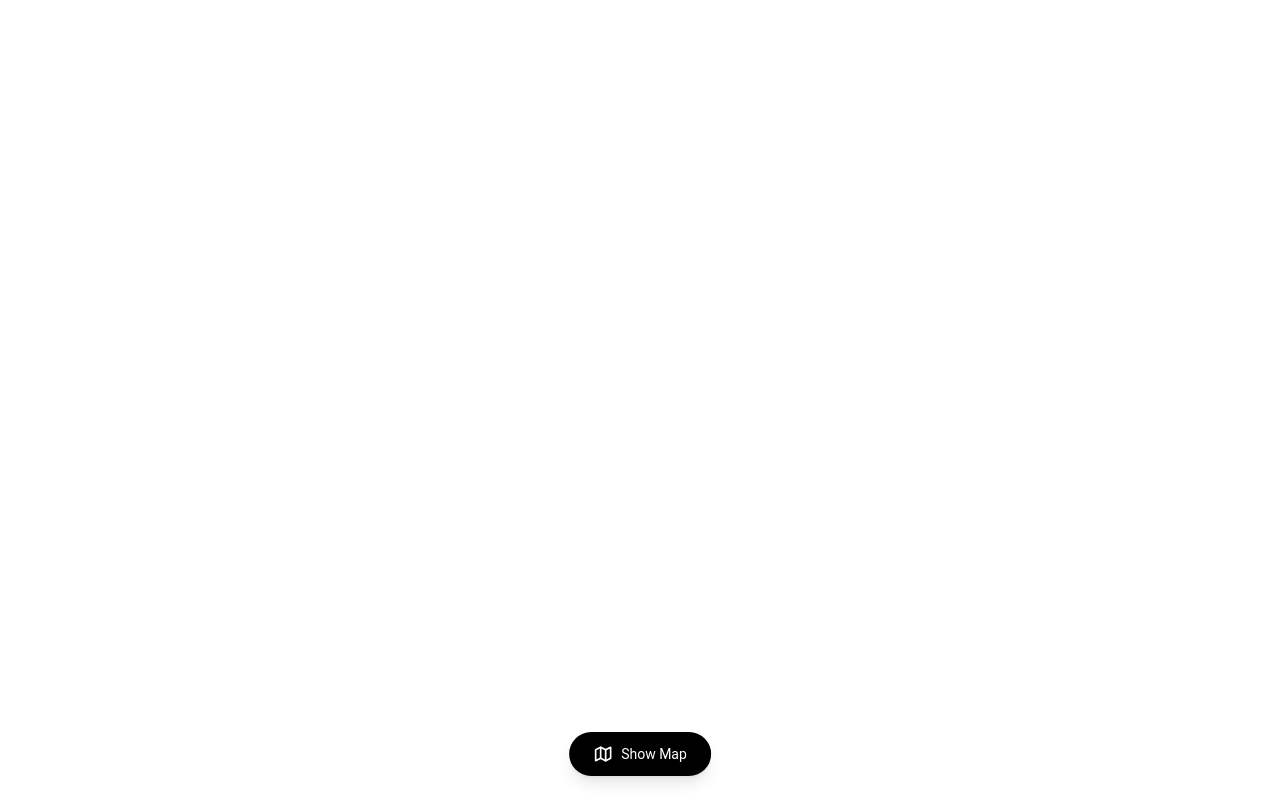
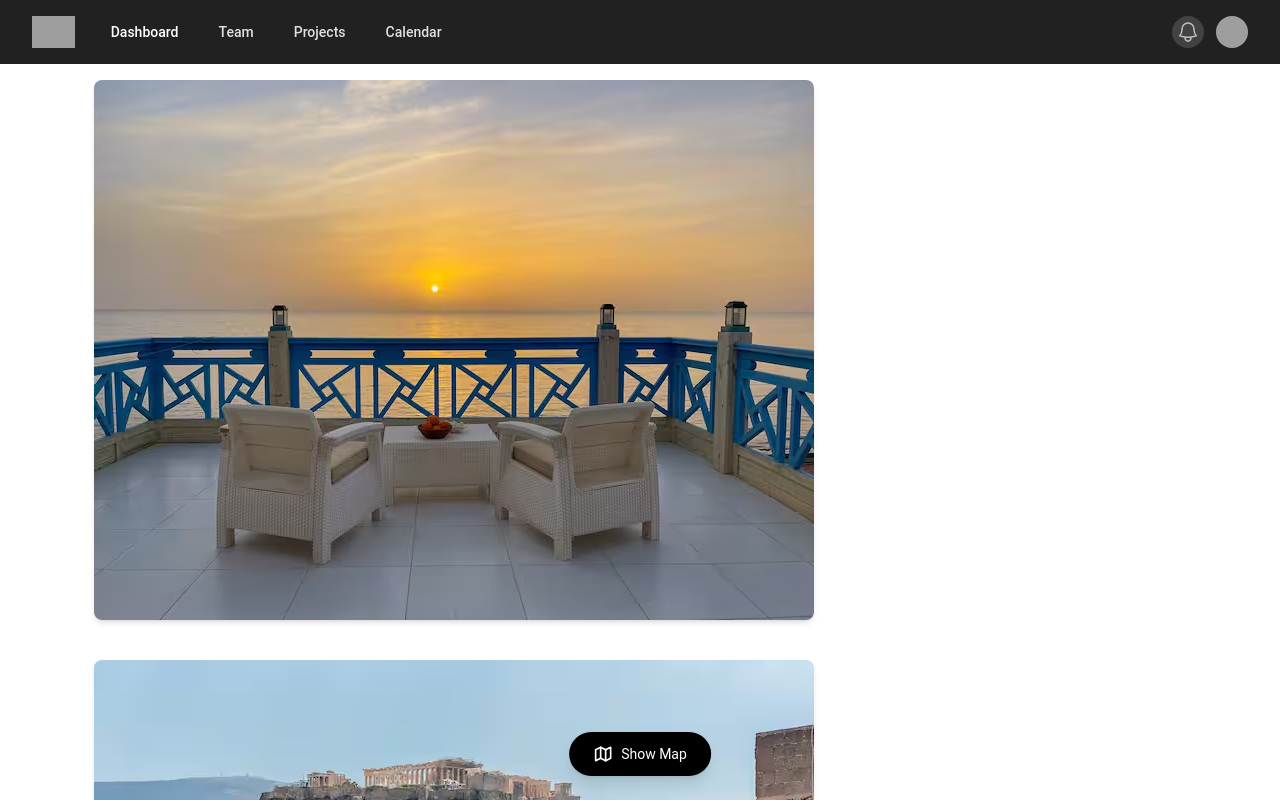
Before and after one commit to profospace/ProfoWeb, a React (Vite) app: page /gallery in a window 1280 px wide. Before the commit this address had no page. Shown: the top 800 px of the page. Built offline with nearby package versions, Linux system fonts and the light colour scheme; grey boxes are pictures that could not be loaded.

Commit message:
single-page-ui

```diff
--- a/src/App.jsx
+++ b/src/App.jsx
@@ -8,6 +8,8 @@ const About = lazy(() => import('./pages/About'));
 /* Layout Component */
 import Layout from './components/Layout';
 import FloatButtonShowMap from './components/FloatButtonShowMap'
+import SinglePage from './pages/SinglePage';
+import Gallery from './pages/Gallery';
 
 
 function App() {
@@ -21,6 +23,8 @@ function App() {
           <Route path="/" element={<Layout />}>
             <Route index element={<Home />} />
             <Route path='/about' element={<About />} />
+            <Route path='/detail' element={<SinglePage />} />
+            <Route path='/gallery' element={<Gallery />} />
           </Route>
         </Routes>
     </div>
--- /dev/null
+++ b/src/pages/Gallery.jsx
@@ -0,0 +1,41 @@
+import React from "react";
+const images = [
+    "/assets/img1.avif", // Landscape
+    "/assets/img2.avif", // Landscape
+    "/assets/img3.avif", // Landscape
+    "https://via.placeholder.com/600x800", // Portrait
+    "https://via.placeholder.com/1200x500", // Wide
+    "https://via.placeholder.com/400x400", // Square
+    "https://via.placeholder.com/700x1000", // Portrait
+    "https://via.placeholder.com/1000x700", // Landscape
+    "https://via.placeholder.com/800x800", // Square
+    "https://via.placeholder.com/500x1200", // Tall
+    "https://via.placeholder.com/1200x800", // Landscape
+    "https://via.placeholder.com/900x600", // Landscape
+];
+
+const Gallery = () => {
+    return (
+        <div className="container mx-auto p-4">
+            <div
+                className="flex gap-10 flex-wrap"
+                style={{ gridAutoRows: "200px" }} // Adjust for auto-resized rows
+            >
+                {images.map((image, index) => (
+                    <div
+                        key={index}
+                        className="relative overflow-hidden rounded-lg shadow-md"
+                    >
+                        <img
+                            src={image}
+                            alt={`Gallery Image ${index}`}
+                            className="w-full h-full object-cover"
+                        />
+                    </div>
+                ))}
+            </div>
+        </div>
+    );
+};
+
+export default Gallery;
--- a/src/pages/Home.jsx
+++ b/src/pages/Home.jsx
@@ -51,10 +51,10 @@ const dummyProducts = [
 
 function Home() {
     return (
-        <div className="w-full h-full shadow-md bg-white">
+        <div className="w-full h-full bg-white">
             <FiltersSection />
             <LocationAccessPopup />
-            <div className="grid grid-cols-1 sm:grid-cols-3 lg:grid-cols-4 gap-12 p-6">
+            <div className="grid gap-6 p-6 sm:grid-cols-2 md:grid-cols-3 lg:grid-cols-4">
                 {dummyProducts.map((product) => (
                     <ProductCard key={product.id} product={product} />
                 ))}
--- /dev/null
+++ b/src/pages/SinglePage.jsx
@@ -0,0 +1,105 @@
+import React from "react";
+import { Swiper, SwiperSlide } from "swiper/react";
+import { Button } from "@material-tailwind/react";
+import "swiper/css";
+import { PiDotsNineBold } from "react-icons/pi";
+
+const SinglePage = () => {
+    const images = [
+        "https://via.placeholder.com/800x600",
+        "https://via.placeholder.com/800x600",
+        "https://via.placeholder.com/800x600",
+        "https://via.placeholder.com/800x600",
+    ];
+
+    return (
+        <div className="container mx-auto px-4">
+            {/* Title */}
+            <div className="mb-8">
+                <h1 className="text-2xl lg:text-3xl font-bold text-gray-800">
+                    Highrise Heaven 16th Floor with Garden Patio 3
+                </h1>
+            </div>
+
+            {/* Desktop Grid */}
+            {/* <div className="hidden lg:grid grid-cols-2 gap-4">
+                {images.map((src, index) => (
+                    <div key={index} className="rounded-lg overflow-hidden shadow-md">
+                        <img
+                            src={src}
+                            alt={`Gallery ${index}`}
+                            className="w-full h-full object-cover"
+                        />
+                    </div>
+                ))}
+            </div> */}
+
+
+            <div className="relative">
+                {/* Desktop Grid */}
+                <div className="hidden lg:grid grid-cols-2 gap-4 items-center ">
+                    {/* Full Height Box on the Left */}
+                    <div className="bg-gray-200 flex items-center justify-center text-2xl font-bold rounded-lg shadow-md h-full">
+                        Full Box
+                    </div>
+
+                    {/* 2x2 Grid on the Right */}
+                    <div className="grid grid-cols-2 gap-4 h-full">
+                        <div className="bg-blue-200 flex items-center justify-center rounded-lg shadow-md h-40">
+                            Box 1
+                        </div>
+                        <div className="bg-green-200 flex items-center justify-center rounded-lg shadow-md h-40">
+                            Box 2
+                        </div>
+                        <div className="bg-yellow-200 flex items-center justify-center rounded-lg shadow-md h-40">
+                            Box 3
+                        </div>
+                        <div className="bg-red-200 flex items-center justify-center rounded-lg shadow-md h-40">
+                            Box 4
+                        </div>
+                    </div>
+
+                </div>
+
+                {/* Mobile Carousel */}
+                <div className="lg:hidden">
+                    <Swiper spaceBetween={10} slidesPerView={1} loop={true}>
+                        {images.map((src, index) => (
+                            <SwiperSlide key={index}>
+                                <div className="rounded-lg overflow-hidden shadow-md">
+                                    <img
+                                        src={src}
+                                        alt={`Gallery ${index}`}
+                                        className="w-full h-64 object-cover"
+                                    />
+                                </div>
+                            </SwiperSlide>
+                        ))}
+                    </Swiper>
+                </div>
+
+                {/* This button will navigate to gallery */}
+                <Button
+                    variant="outlined"
+                    className="flex items-center gap-3 absolute bottom-5 right-5 px-3 py-2 bg-white shadow-lg z-10"
+                >
+                    <PiDotsNineBold size={25} />
+                    Show all photos
+                </Button>
+            </div>
+
+            {/* Details Section */}
+            <div className="mt-8 p-4 border rounded-lg shadow-sm bg-white">
+                <h2 className="text-lg font-semibold text-gray-700">
+                    Entire rental unit in Gurugram, India
+                </h2>
+                <p className="text-gray-600 mt-2">
+                    2 guests · 1 bedroom · 1 bed · 1 bathroom
+                </p>
+                <p className="text-gray-800 font-bold mt-4 text-xl">₹3,570 / night</p>
+            </div>
+        </div>
+    );
+};
+
+export default SinglePage;
```
